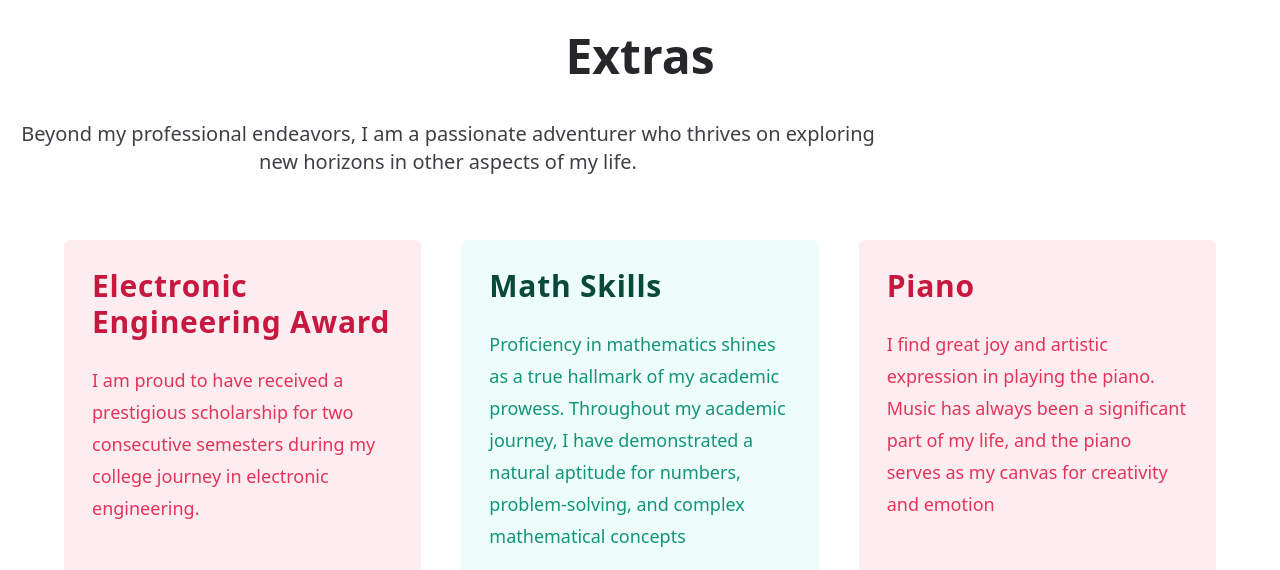
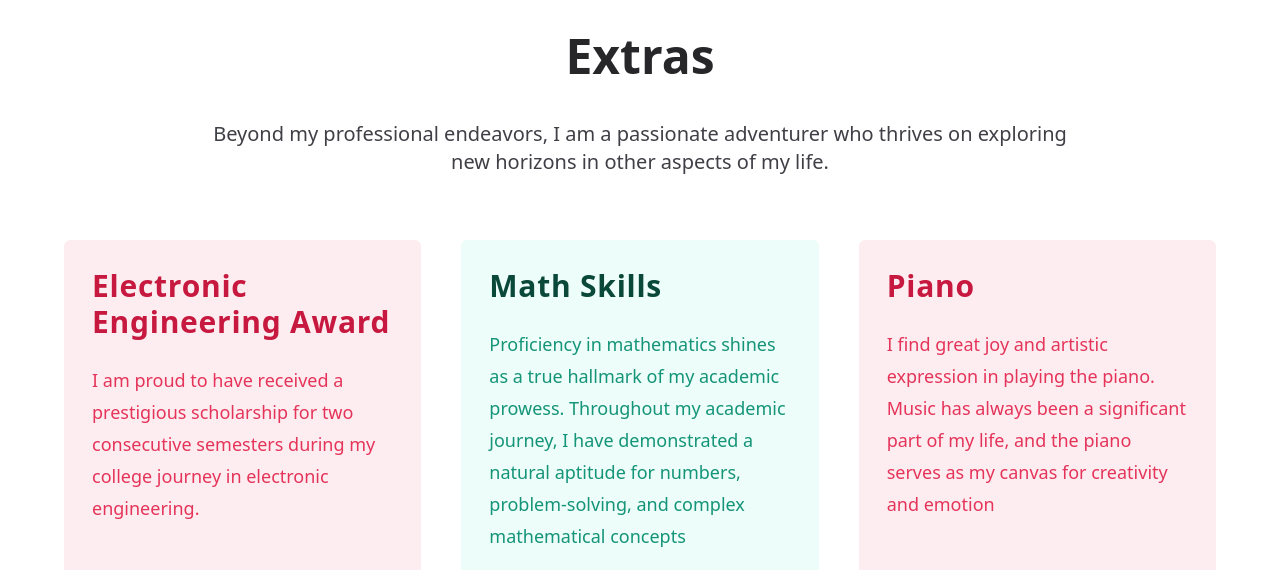
Before and after one commit to DaDasStudios/DaDasStudios, an Astro site: page / in a window 1280 px wide. Shown: the part 4740-5310 px from the top of the page. Built offline with nearby package versions, Linux system fonts and the light colour scheme; Astro itself is replaced by a stand-in of ours.

Commit message:
fix: text-align in

```diff
--- a/src/pages/index.astro
+++ b/src/pages/index.astro
@@ -115,7 +115,7 @@ const experiences = await getCollection("work")
 			<div class="mx-12 xl:mx-auto">
 				<div class="text-center max-sm:mx-4">
 					<h3 class="text-4xl md:text-5xl font-bold text-black-100">Extras</h3>
-					<p class="max-md:max-w-md text-lg md:text-xl text-black-200 mt-10 max-w-4xl leading-8">
+					<p class="max-md:max-w-md text-lg md:text-xl text-black-200 mt-10 max-w-4xl leading-8 mx-auto text-center">
 						Beyond my professional endeavors, I am a passionate adventurer who thrives on exploring new horizons in
 						other aspects of my life.
 					</p>
```
